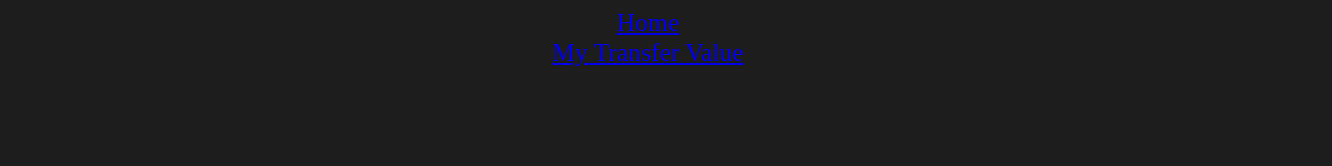
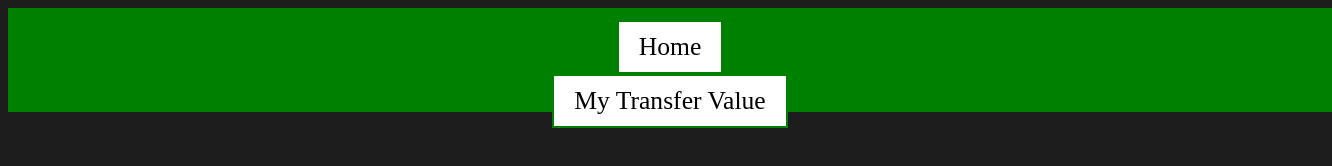
Before and after one commit to killcamgit/MyVRFSValue, a plain HTML site: page index.html in a window 1280 px wide. Shown: the whole page, 1332 px wide, since content can reach past the window. Drawn offline with Linux system fonts and the light colour scheme.

Commit message:
Update VRFSValue.css

```diff
--- a/VRFSValue.css
+++ b/VRFSValue.css
@@ -65,6 +65,21 @@ height: 10%;
 
 }
 
+.Links, a:link, a:visited {
+  background-color: white;
+  color: black;
+  border: 2px solid green;
+  padding: 10px 20px;
+  text-align: center;
+  text-decoration: none;
+  display: inline-block;
+}
+
+.Links, a:hover, a:active {
+  background-color: green;
+  color: white;
+}
+
 .ActiveLink {
 
 color: red;
```
